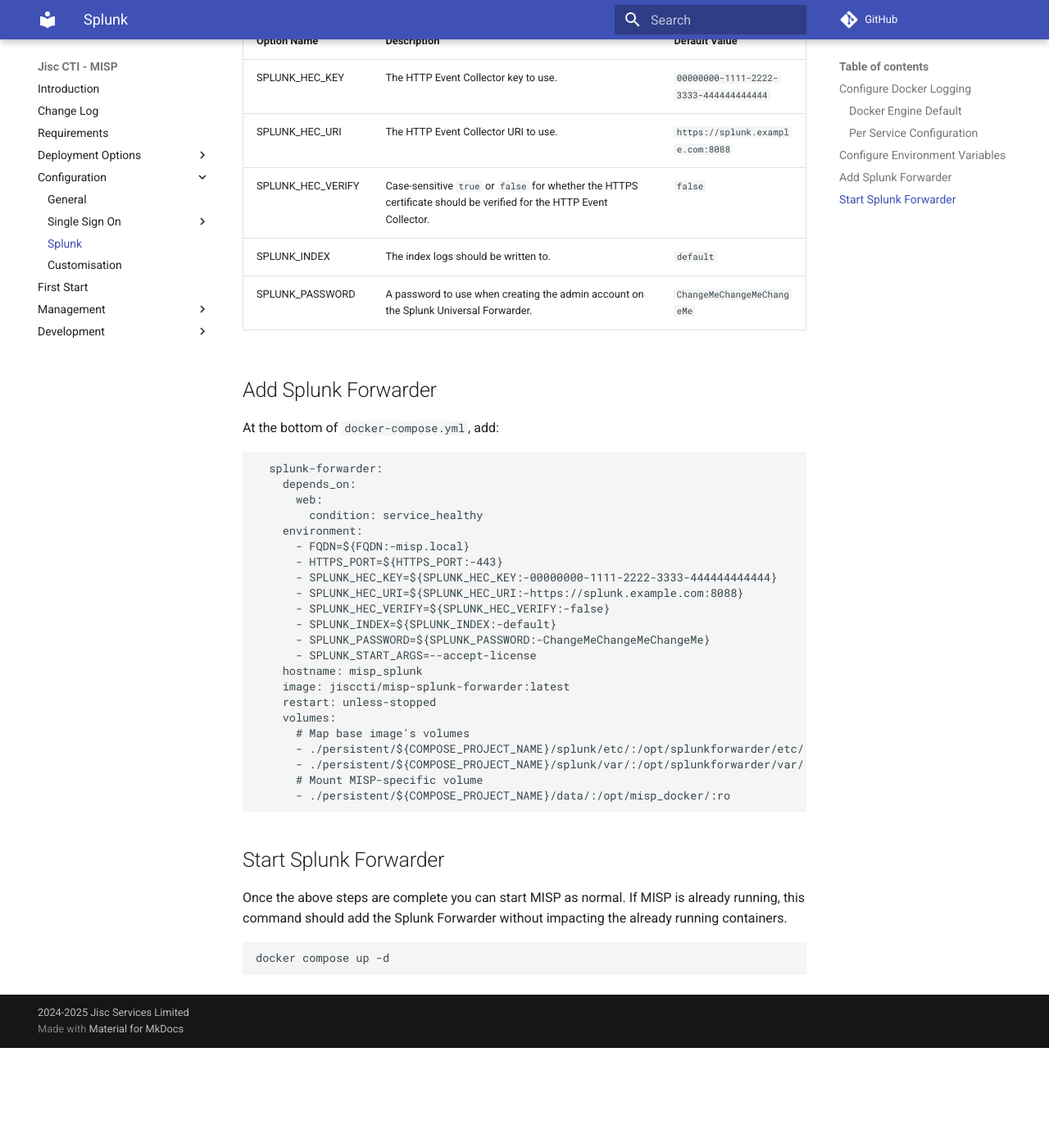
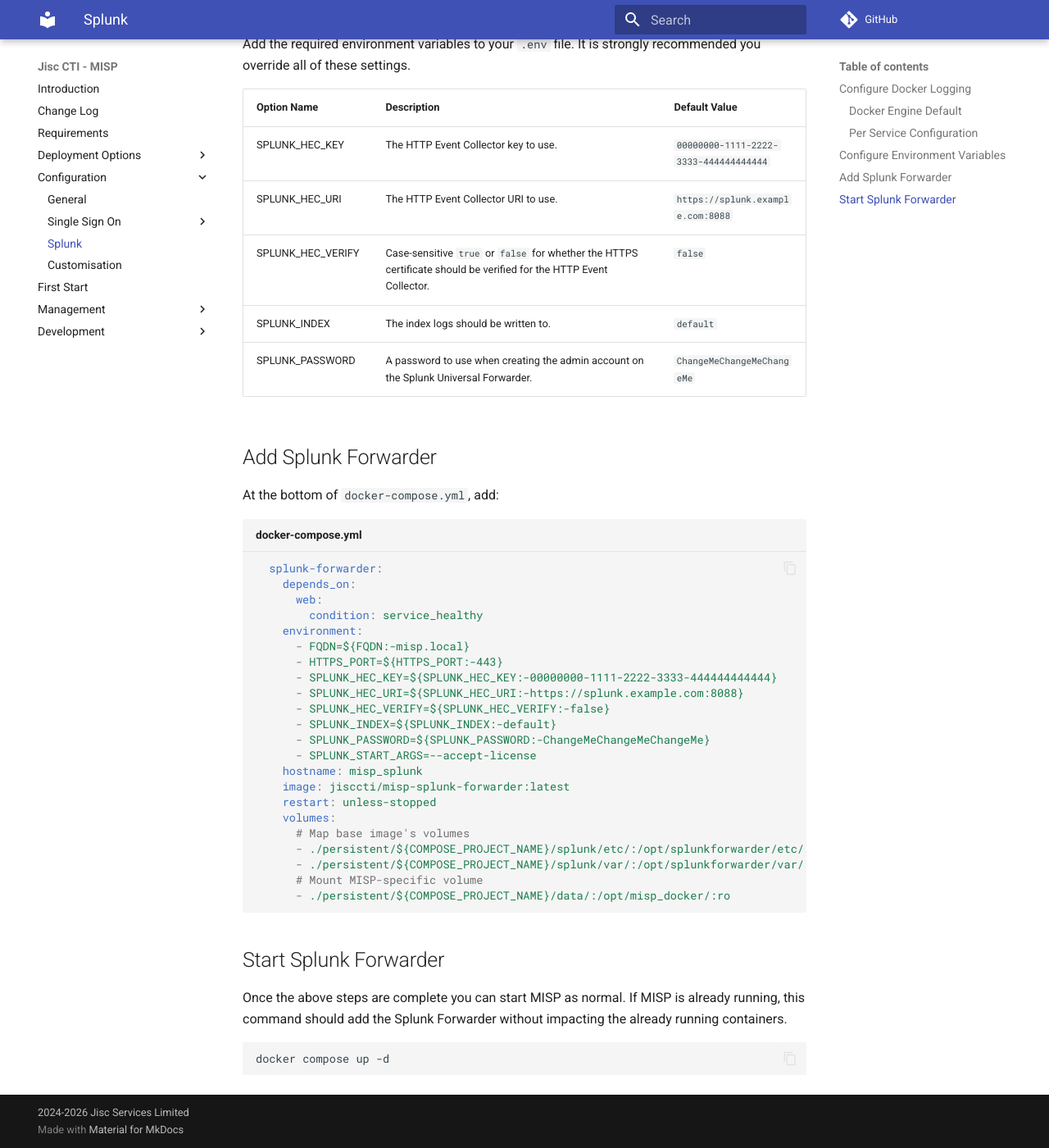
Before and after one commit to JiscCTI/misp-docker, an MkDocs documentation site: the page built from pages/splunk.md, in a window 1280 px wide and 1400 px high, scrolled down 1452 px. Shown: the whole window at 82% size. Built offline with MkDocs 1.6.1 and Material for MkDocs 9.7.7, drawn with Linux system fonts in a browser that asks for light colours; comment, search, counter and statistics services are not loaded; before the commit the page ends 2730 px from its top, so only the background shows below that; some of the changed text lies outside the part shown.

Commit message:
docs: enable syntax highlighting

````diff
--- a/mkdocs.yml
+++ b/mkdocs.yml
@@ -1,4 +1,4 @@
-# SPDX-FileCopyrightText: 2024-2025 Jisc Services Limited
+# SPDX-FileCopyrightText: 2024-2026 Jisc Services Limited
 # SPDX-FileContributor: Joe Pitt
 #
 # SPDX-License-Identifier: GPL-3.0-only
@@ -11,7 +11,7 @@
 docs_dir: pages
 site_description: Documentation for running MISP with the Docker images produced by Jisc's Cyber Threat Intelligence team.
 site_author: Jisc's Cyber Threat Intelligence Team
-copyright: 2024-2025 Jisc Services Limited
+copyright: 2024-2026 Jisc Services Limited
 nav:
   - Introduction: index.md
   - Change Log: changelog.md
@@ -34,6 +34,8 @@
     - Logging: management/logging.md
     - Maintenance Tasks: management/maint_tasks.md
     - Upgrading MISP: management/updates.md
+    - Manual Upgrades:
+      - MySQL 9.7 Upgrade: upgrade/mysql_9_7.md
   - Development:
     - Principles: dev/principles.md
     - Images:
@@ -44,3 +46,13 @@
     - GitHub Actions: dev/gh-actions.md
 theme:
   name: material
+  features:
+    - content.code.copy
+markdown_extensions:
+  - pymdownx.highlight:
+      anchor_linenums: true
+      line_spans: __span
+      pygments_lang_class: true
+  - pymdownx.inlinehilite
+  - pymdownx.snippets
+  - pymdownx.superfences
--- a/pages/splunk.md
+++ b/pages/splunk.md
@@ -1,5 +1,5 @@
 <!--
-SPDX-FileCopyrightText: 2024 Jisc Services Limited
+SPDX-FileCopyrightText: 2024-2026 Jisc Services Limited
 SPDX-FileContributor: Clive Bream
 SPDX-FileContributor: Joe Pitt
 
@@ -28,7 +28,7 @@
 
 Add the following into /etc/docker/daemon.json.
 
-```json
+```json title="/etc/docker/daemon.json"
 {
     "log-driver": "splunk",
     "log-opts": {
@@ -50,7 +50,7 @@
 
 for each service in `docker-compose.yml` add these lines:
 
-```yaml
+```yaml title="docker-compose.yml"
     logging:
       driver: splunk
       options:
@@ -81,7 +81,7 @@
 
 At the bottom of `docker-compose.yml`, add:
 
-```yaml
+```yaml title="docker-compose.yml"
   splunk-forwarder:
     depends_on:
       web:
````
Also changed, not shown: pages/configuration/general.md (+1 -1 lines).
